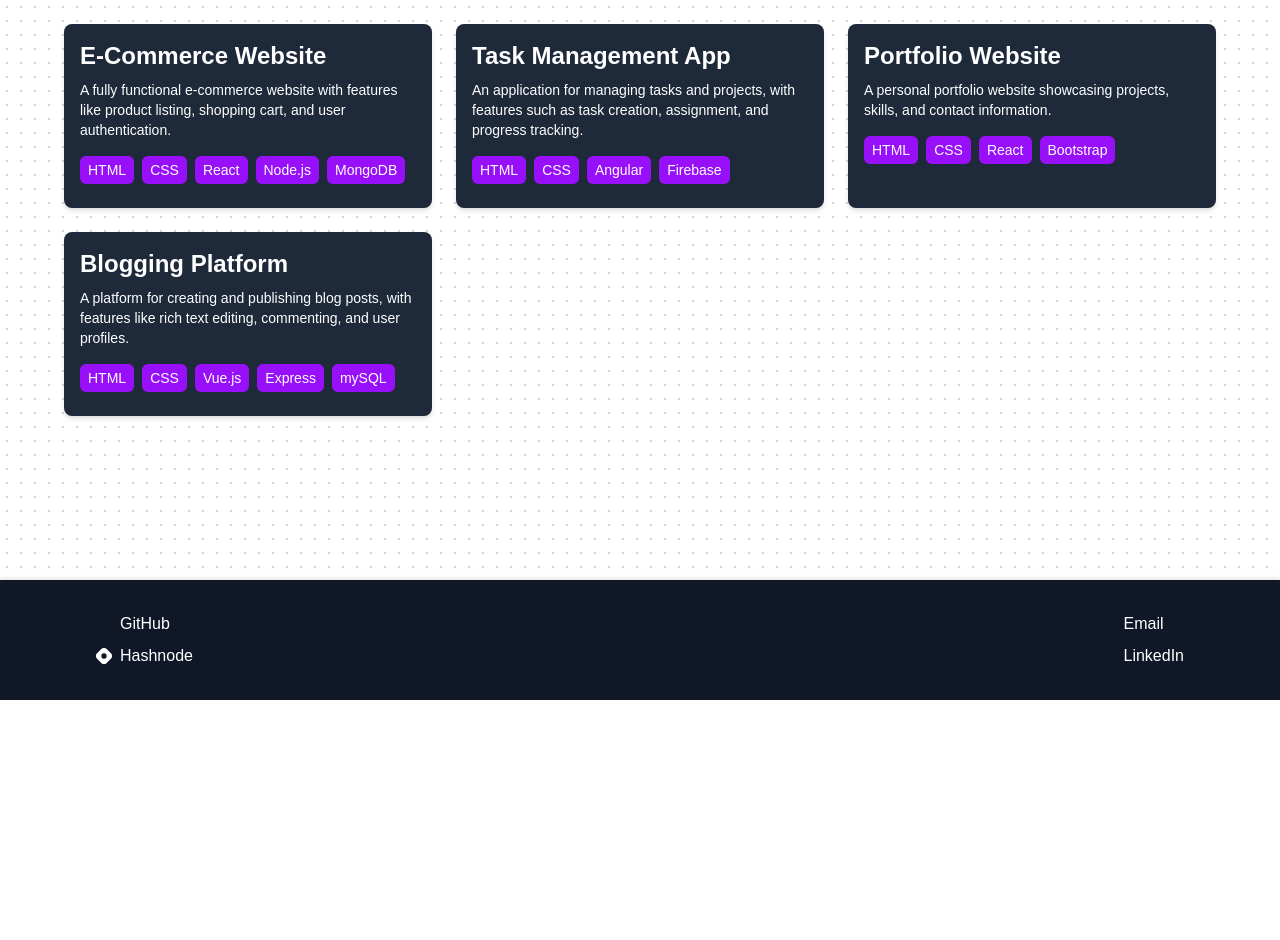
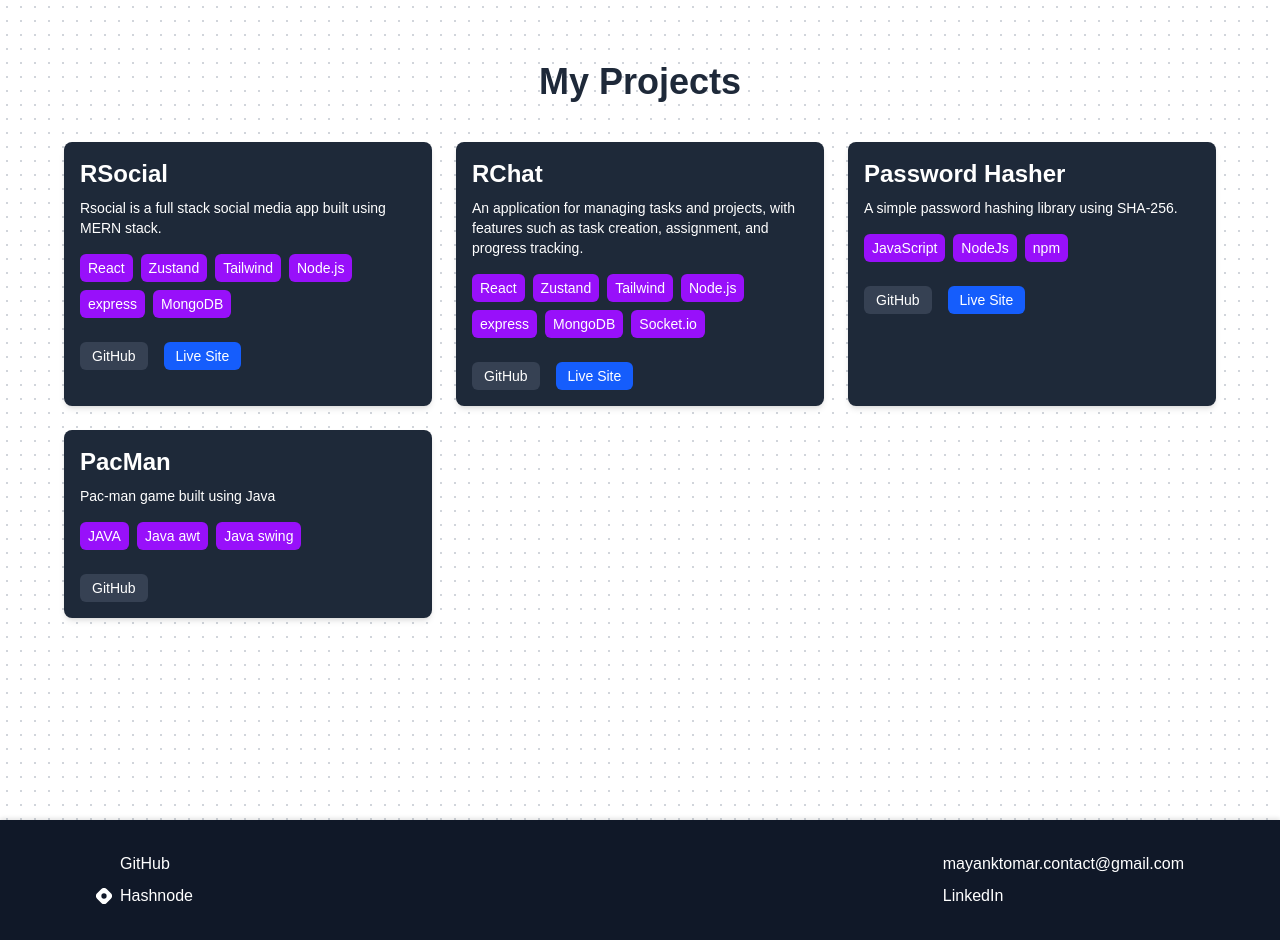
Before and after one commit to tomarmayankk/NextPortFolio, a Next.js app: page / in a window 1280 px wide. Shown: the part 1820-2760 px from the top of the page. Before the commit the page ends 2520 px from the top, so only its background shows below. Built offline with nearby package versions, Linux system fonts and the light colour scheme; some icons are missing.

Commit message:
made some alterations

```diff
--- a/app/globals.css
+++ b/app/globals.css
@@ -2,3 +2,6 @@
 body {
   font-family:  sans-serif;
 }
+html {
+  scroll-behavior: smooth;
+}
--- a/app/page.js
+++ b/app/page.js
@@ -9,10 +9,10 @@ export default function Home() {
   return (
     <div className="relative min-h-screen bg-white bg-[radial-gradient(#d1d5db_1.2px,transparent_1.2px)] [background-size:14px_14px]">
       <Navbar />
-      <Test />
+      <section id="main" className="pt-20"><Main /></section>
       <Techstack />
-      <Projects />
-      <Footer />
+      <section id="projects" className="pt-20"> <Projects /> </section>
+<section id="contact" className="pt-20"> <Footer /> </section>
     </div>
   );
 }
--- a/components/Footer.jsx
+++ b/components/Footer.jsx
@@ -11,11 +11,11 @@ function Footer() {
         <ul className="space-y-2">
           <li className="flex items-center gap-2 hover:text-amber-400 transition-colors">
             <Github />
-            <Link href="https://github.com/" target="_blank">GitHub</Link>
+            <Link href="https://github.com/tomarmayankk/" target="_blank">GitHub</Link>
           </li>
           <li className="flex items-center gap-2 hover:text-amber-400 transition-colors">
             <SiHashnode />
-            <Link href="https://hashnode.com/" target="_blank">Hashnode</Link>
+            <Link href="https://hashnode.com/@tomarmayankk" target="_blank">Hashnode</Link>
           </li>
         </ul>
       </div>
@@ -24,11 +24,11 @@ function Footer() {
         <ul className="space-y-2">
           <li className="flex items-center gap-2 hover:text-amber-400 transition-colors">
             <Email />
-            <Link href="mailto:youremail@example.com">Email</Link>
+            <Link href="mailto:youremail@example.com">mayanktomar.contact@gmail.com</Link>
           </li>
           <li className="flex items-center gap-2 hover:text-amber-400 transition-colors">
             <Linkedin />
-            <Link href="https://linkedin.com/" target="_blank">LinkedIn</Link>
+            <Link href="https://www.linkedin.com/in/tomarmayankk/" target="_blank">LinkedIn</Link>
           </li>
         </ul>
       </div>
--- a/components/Navbar.jsx
+++ b/components/Navbar.jsx
@@ -2,7 +2,7 @@ function Navbar() {
   return (
     <div className="fixed top-0 bg-white/40 backdrop-blur-md w-full h-20 shadow-sm p-3 flex items-center justify-between">
       <div className="flex items-center">
-        <span className="text-2xl font-extrabold text-gray-800">MT</span>
+        <span className="text-2xl font-extrabold text-gray-800"><a href="#main">MT</a></span>
       </div>
 
       <div className="flex items-center justify-center">
--- a/components/Projects.jsx
+++ b/components/Projects.jsx
@@ -14,7 +14,8 @@ const Test = () => {
           >
             <h2 className="text-2xl font-semibold mb-2">{project.title}</h2>
             <p className="text-sm mb-4">{project.description}</p>
-            <div className="flex flex-wrap">
+
+            <div className="flex flex-wrap mb-4">
               {project.technologies.map((tech, index) => (
                 <span
                   key={index}
@@ -24,6 +25,29 @@ const Test = () => {
                 </span>
               ))}
             </div>
+
+            <div className="flex space-x-4">
+              {project.github && (
+                <a
+                  href={project.github}
+                  target="_blank"
+                  rel="noopener noreferrer"
+                  className="bg-gray-700 hover:bg-gray-600 text-white px-3 py-1 text-sm rounded-md transition"
+                >
+                  GitHub
+                </a>
+              )}
+              {project.live && (
+                <a
+                  href={project.live}
+                  target="_blank"
+                  rel="noopener noreferrer"
+                  className="bg-blue-600 hover:bg-blue-500 text-white px-3 py-1 text-sm rounded-md transition"
+                >
+                  Live Site
+                </a>
+              )}
+            </div>
           </div>
         ))}
       </div>
--- a/data/General.js
+++ b/data/General.js
@@ -1,31 +1,36 @@
 export const PROJECTS = [
   {
-      title: "E-Commerce Website",
-      description:
-        "A fully functional e-commerce website with features like product listing, shopping cart, and user authentication.",
-      technologies: ["HTML", "CSS", "React", "Node.js", "MongoDB"],
+    title: "RSocial",
+    description: "Rsocial is a full stack social media app built using MERN stack.",
+    technologies: ["React", "Zustand", "Tailwind", "Node.js", "express", "MongoDB"],
+    github: "https://github.com/tomarmayankk/Rsocial",
+    live: "https://rsocial.onrender.com/",
   },
   {
-      title: "Task Management App",
+    title: "RChat",
     description:
       "An application for managing tasks and projects, with features such as task creation, assignment, and progress tracking.",
-      technologies: ["HTML", "CSS", "Angular", "Firebase"],
+    technologies: ["React", "Zustand", "Tailwind", "Node.js", "express", "MongoDB", "Socket.io"],
+    github: "https://github.com/tomarmayankk/Rchat",
+    live: "https://rchat-w02k.onrender.com/",
   },
   {
-      title: "Portfolio Website",
-      description:
-        "A personal portfolio website showcasing projects, skills, and contact information.",
-      technologies: ["HTML", "CSS", "React", "Bootstrap"],
+    title: "Password Hasher",
+    description: "A simple password hashing library using SHA-256.",
+    technologies: ["JavaScript", "NodeJs", "npm"],
+    github: "https://github.com/tomarmayankk/ps-password-hasher",
+    live: "https://www.npmjs.com/package/ps-password-hasher",
   },
   {
-      title: "Blogging Platform",
-      description:
-        "A platform for creating and publishing blog posts, with features like rich text editing, commenting, and user profiles.",
-      technologies: ["HTML", "CSS", "Vue.js", "Express", "mySQL"],
+    title: "PacMan",
+    description: "Pac-man game built using Java",
+    technologies: ["JAVA", "Java awt", "Java swing"],
+    github: "https://github.com/tomarmayankk/pacman-java",
   },
 ];
+
 export const CONTACT = {
-    address: "767 Fifth Avenue, New York, NY 10153 ",
-    phoneNo: "+12 4555 666 00 ",
+  address: "767 Fifth Avenue, New York, NY 10153",
+  phoneNo: "+12 4555 666 00",
   email: "me@example.com",
 };
```
Also changed, not shown: 1 other file (tests, documents, lock files or other folders). Lines whose indentation alone changed are shown as unchanged.
